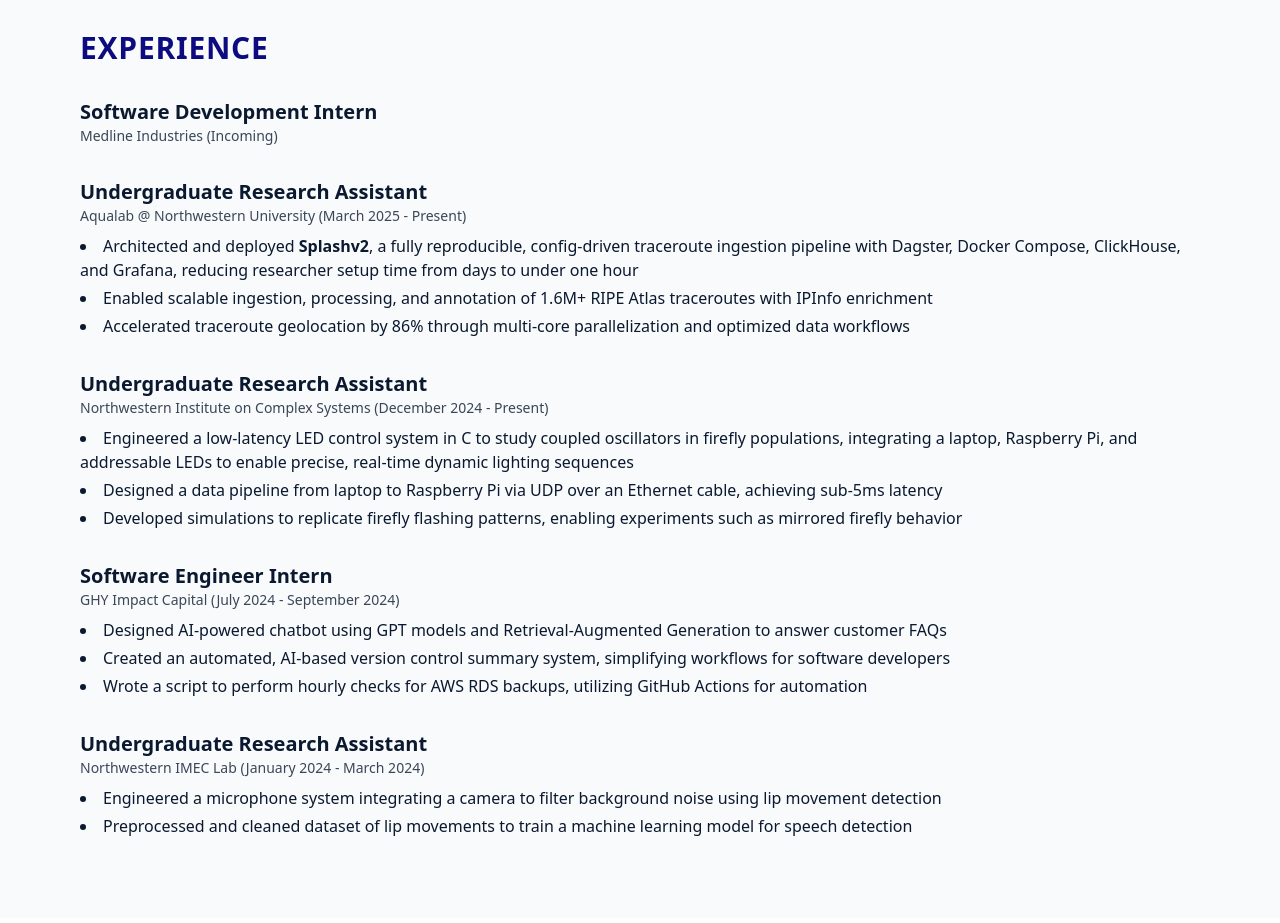
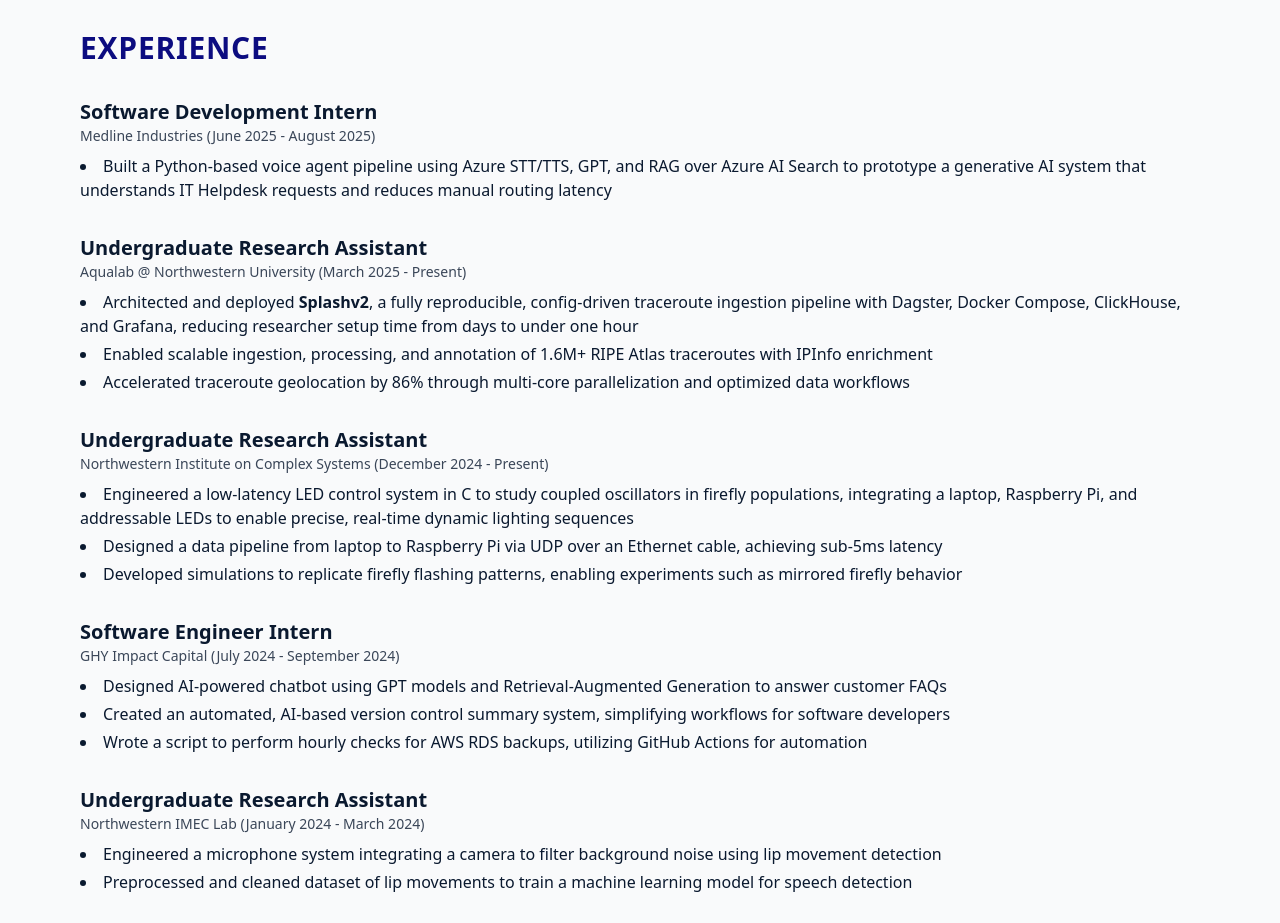
Before and after one commit to wat3rblastor/bowen-cheng-website, a React (Vite) app: page / in a window 1280 px wide. Shown: the part 980-1903 px from the top of the page. Built offline with nearby package versions, Linux system fonts and the light colour scheme.

Commit message:
update resume

```diff
--- a/src/components/Experience.jsx
+++ b/src/components/Experience.jsx
@@ -13,8 +13,13 @@ const Experience = () => {
           <div>
             <h3 className="text-xl font-semibold">Software Development Intern</h3>
             <p className="text-sm text-secondary/80">
-              Medline Industries (Incoming)
+              Medline Industries (June 2025 - August 2025)
             </p>
+            <ul className="list-disc list-inside mt-2 space-y-1">
+              <li>
+                Built a Python-based voice agent pipeline using Azure STT/TTS, GPT, and RAG over Azure AI Search to prototype a generative AI system that understands IT Helpdesk requests and reduces manual routing latency
+              </li>
+            </ul>
           </div>
 
           <div>
```
Also changed, not shown: 1 other file (tests, documents, lock files or other folders).
